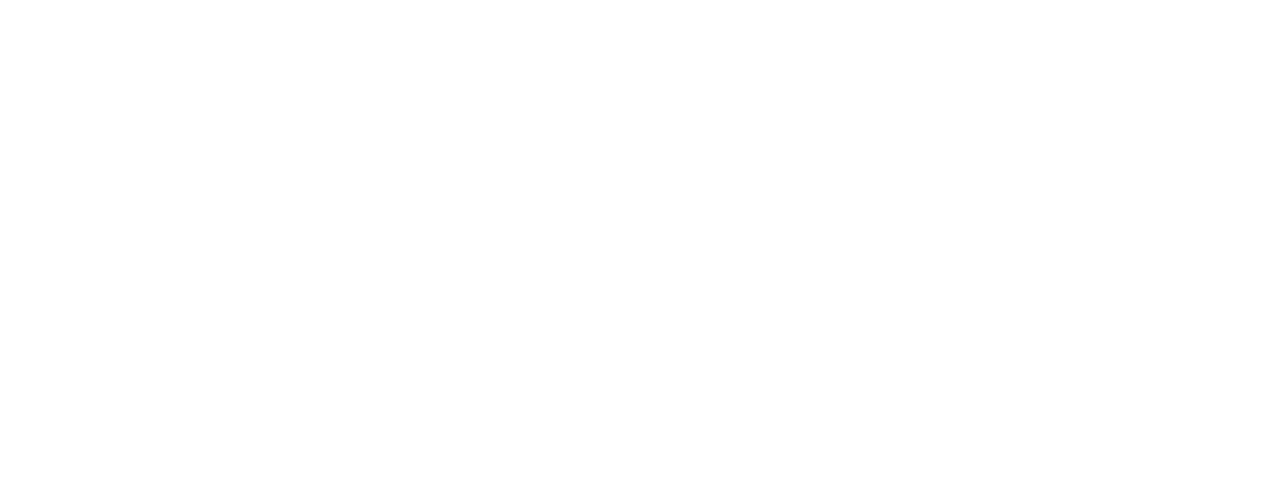
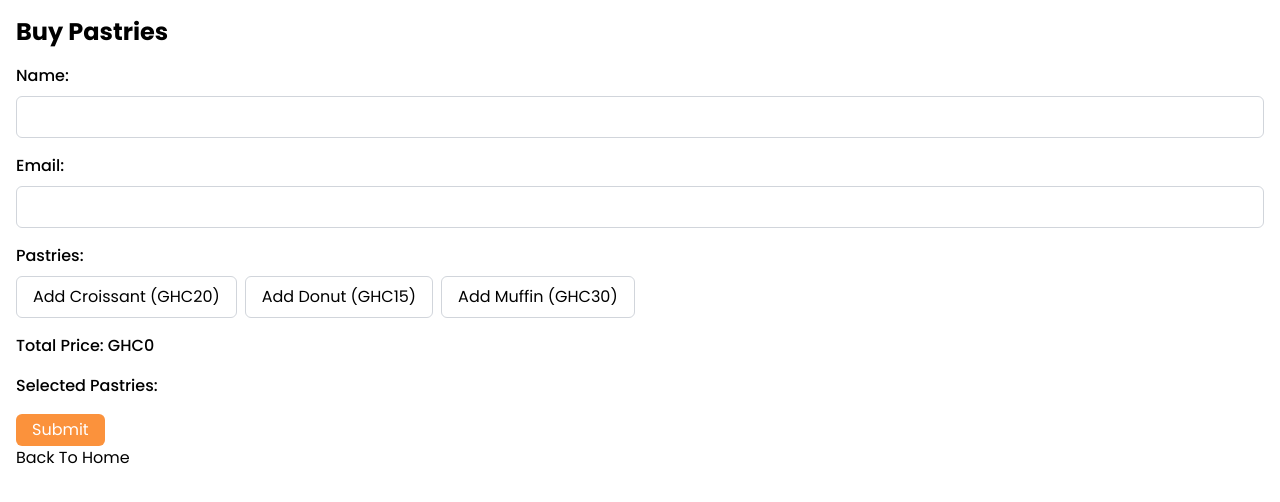
Before and after one commit to larissa-azuma/sweettooth-app, a React (Vite) app: page /buypage in a window 1280 px wide. Before the commit this address had no page. Shown: the top 502 px of the page. Built offline with nearby package versions, Linux system fonts and the light colour scheme.

Commit message:
app in progress

```diff
--- a/src/App.jsx
+++ b/src/App.jsx
@@ -3,6 +3,11 @@ import { BrowserRouter, Route, Routes } from "react-router-dom";
 import HomePage from "./page/HomePage";
 import Login from "./page/Login";
 import Register from "./page/Register";
+import BuyPage from "./page/Buypage";
+
+
+
+
 
 function App() {
   return (
@@ -12,10 +17,13 @@ function App() {
           <Route path="/" element ={<HomePage/>}/>
           <Route path="/login" element ={<Login/>}/>
           <Route path="/register" element ={<Register/>}/>
-        </Route>
+          <Route path="/buypage" element={<BuyPage/>}/>
+
+           </Route>
       </Routes>
     </BrowserRouter>
   );
-}
+
+ };
 
 export default App;
--- a/src/components/Navbar.jsx
+++ b/src/components/Navbar.jsx
@@ -7,6 +7,8 @@ import { AiOutlineClose } from "react-icons/ai";
 import Button from "../layouts/Button";
 import { Link as SLink } from "react-router-dom";
 import Login from "../page/Login";
+
+
 
 const Navbar = () => {
   const [menu, setMenu] = useState(false);
@@ -142,6 +144,8 @@ const Navbar = () => {
             <SLink to="/register">
               <Button title="Register" />
             </SLink>
+
+
           </nav>
 
           <div className="md:hidden flex items-center">
@@ -213,6 +217,7 @@ const Navbar = () => {
           <SLink to="/register">
             <Button title="Register" />
           </SLink>
+
         </div>
       </div>
     </div>
--- a/src/layouts/PastriesCard.jsx
+++ b/src/layouts/PastriesCard.jsx
@@ -2,6 +2,8 @@ import React from "react";
 import { BsStarFill } from "react-icons/bs";
 import { BsStarHalf } from "react-icons/bs";
 import Button from "./Button";
+import { Link } from "react-router-dom";
+
 
 const PastriesCard = (props) => {
   return (
@@ -18,8 +20,10 @@ const PastriesCard = (props) => {
         </div>
         <div className=" flex flex-row items-center justify-center gap-4">
           <h3 className=" font-semibold text-lg">{props.price}</h3>
+          <Link to="buypage">
           <Button title="Buy Now" />
-        </div>
+          </Link>
+       </div>
       </div>
     </div>
   );
--- /dev/null
+++ b/src/page/Buypage.jsx
@@ -0,0 +1,118 @@
+import React, { useState } from 'react';
+import { Link } from 'react-router-dom';
+
+const Buypage = () => {
+  const [user, setUser] = useState({ name: '', email: '' });
+  const [pastries, setPastries] = useState([]);
+  const [totalPrice, setTotalPrice] = useState(0);
+
+  const handleInputChange = (e) => {
+    setUser({ ...user, [e.target.name]: e.target.value });
+  };
+
+  const handleAddPastry = (name, price) => {
+    const newPastry = { id: Date.now(), name, price };
+    setPastries([...pastries, newPastry]);
+    setTotalPrice(totalPrice + price);
+  };
+
+  const handleRemovePastry = (id, price) => {
+    const updatedPastries = pastries.filter((pastry) => pastry.id !== id);
+    setPastries(updatedPastries);
+    setTotalPrice(totalPrice - price);
+  };
+
+  const handleSubmit = (e) => {
+    e.preventDefault();
+    // Perform submit logic here
+  };
+
+  return (
+    <div className="container mx-auto p-4">
+      <h1 className="text-2xl font-bold mb-4">Buy Pastries</h1>
+      <form onSubmit={handleSubmit} className="mb-4">
+        <div className="mb-4">
+          <label htmlFor="name" className="block mb-2 font-medium">
+            Name:
+          </label>
+          <input
+            type="text"
+            id="name"
+            name="name"
+            value={user.name}
+            onChange={handleInputChange}
+            className="w-full px-4 py-2 border border-gray-300 rounded-md focus:outline-none focus:ring-2 focus:ring-blue-500"
+            required
+          />
+        </div>
+        <div className="mb-4">
+          <label htmlFor="email" className="block mb-2 font-medium">
+            Email:
+          </label>
+          <input
+            type="email"
+            id="email"
+            name="email"
+            value={user.email}
+            onChange={handleInputChange}
+            className="w-full px-4 py-2 border border-gray-300 rounded-md focus:outline-none focus:ring-2 focus:ring-blue-500"
+            required
+          />
+        </div>
+        <div className="mb-4">
+          <h2 className="font-medium mb-2">Pastries:</h2>
+          <div>
+            <button
+              onClick={() => handleAddPastry('Croissant', 20)}
+              className="mr-2 px-4 py-2 border border-gray-300 rounded-md focus:outline-none focus:ring-2 focus:ring-blue-500"
+            >
+              Add Croissant (GHC20)
+            </button>
+            <button
+              onClick={() => handleAddPastry('Donut', 15)}
+              className="mr-2 px-4 py-2 border border-gray-300 rounded-md focus:outline-none focus:ring-2 focus:ring-blue-500"
+            >
+              Add Donut (GHC15)
+            </button>
+            <button
+              onClick={() => handleAddPastry('Muffin', 30)}
+              className="px-4 py-2 border border-gray-300 rounded-md focus:outline-none focus:ring-2 focus:ring-blue-500"
+            >
+              Add Muffin (GHC30)
+            </button>
+          </div>
+        </div>
+        <div className="mb-4">
+          <h2 className="font-medium">Total Price: GHC{totalPrice}</h2>
+        </div>
+        <div className="mb-4">
+          <h2 className="font-medium">Selected Pastries:</h2>
+          <ul>
+            {pastries.map((pastry) => (
+              <li key={pastry.id}>
+                {pastry.name} (${pastry.price})
+                <button
+                  onClick={() => handleRemovePastry(pastry.id, pastry.price)}
+                  className="ml-2 px-2 py-1 bg-orange-400 text-white rounded-md hover:bg-orange-400 focus:outline-none focus:ring-2 focus:ring-orange-400"
+                >
+                  Remove
+                </button>
+              </li>
+            ))}
+          </ul>
+        </div>
+        <button
+          type="submit"
+          className="px-4 py-1 bg-orange-400 text-white rounded-md hover:bg-orange-400 focus:outline-none focus:ring-2 focus:ring-orange-400"
+        >
+          Submit
+        </button>
+        <Link to="/">
+      <p className=" text-m ">Back To Home</p>
+    </Link>
+      </form>
+    </div>
+  );
+};
+
+export default Buypage;
--- a/src/page/HomePage.jsx
+++ b/src/page/HomePage.jsx
@@ -9,6 +9,7 @@ import Review from "../components/Review";
 import Login from "./Login";
 import Register from "./Register";
 import Footer from "../components/Footer";
+
 
 function HomePage() {
   return (
--- a/src/page/Login.jsx
+++ b/src/page/Login.jsx
@@ -30,6 +30,7 @@ const Login = () => {
                 className="appearance-none rounded-none relative block w-full px-3 py-2 border border-gray-300 placeholder-gray-500 text-gray-900 rounded-t-md focus:outline-none focus:ring-indigo-500 focus:border-indigo-500 focus:z-10 sm:text-sm"
                 placeholder="Email address"
               />
+              <br/>
             </div>
             <div>
               <label htmlFor="password" className="sr-only">
--- a/src/page/Register.jsx
+++ b/src/page/Register.jsx
@@ -1,4 +1,6 @@
 import React from "react";
+import { Link } from "react-router-dom";
+import image from '../assets/img/img6.jpg';
 
 function Register() {
   return (
@@ -11,12 +13,14 @@ function Register() {
           <div className="flex flex-col lg:flex-row w-10/12 lg:w-8/12 bg-white rounded-xl mx-auto shadow-lg overflow-hidden">
             <div
               className="w-full lg:w-1/2 flex flex-col items-center justify-center p-12 bg-no-repeat bg-cover bg-center"
-              style={{ backgroundImage: "url('images/pic8.jpg')" }}
+
             >
               <h1 className="text-white text-3xl mb-3">Welcome</h1>
-              {/* <div>
-                <p className="text-white">Lorem ipsum dolor sit amet, consectetur adipiscing elit. Aenean suspendisse aliquam varius rutrum purus maecenas ac <a href="#" className="text-purple-500 font-semibold">Learn m</a></p>
-              </div> */}
+               <div>
+                <p className="text-white">Lorem  <a href="" className="text-orange-400 font-semibold">
+                <img src={image } alt="img6" style={{ height: '400px' }}/>
+                </a></p>
+              </div>
             </div>
             <div className="w-full lg:w-1/2 py-16 px-12">
               <h2 className="text-3xl mb-4">Register</h2>
@@ -73,6 +77,9 @@ function Register() {
                     Register Now
                   </button>
                 </div>
+                <Link to="/">
+          <p className=" text-m ">Back To Home</p>
+               </Link>
               </form>
             </div>
           </div>
```
Also changed, not shown: src/components/Dashboard.jsx (added), src/components/Pastries.jsx (line endings or trailing spaces).
